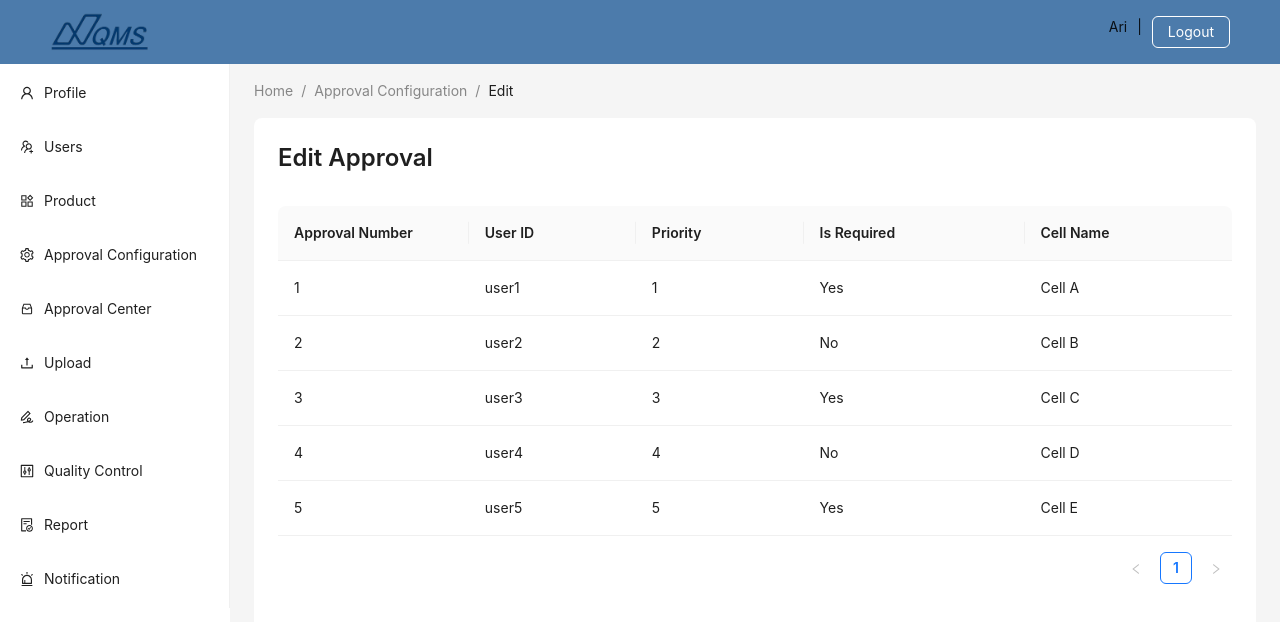
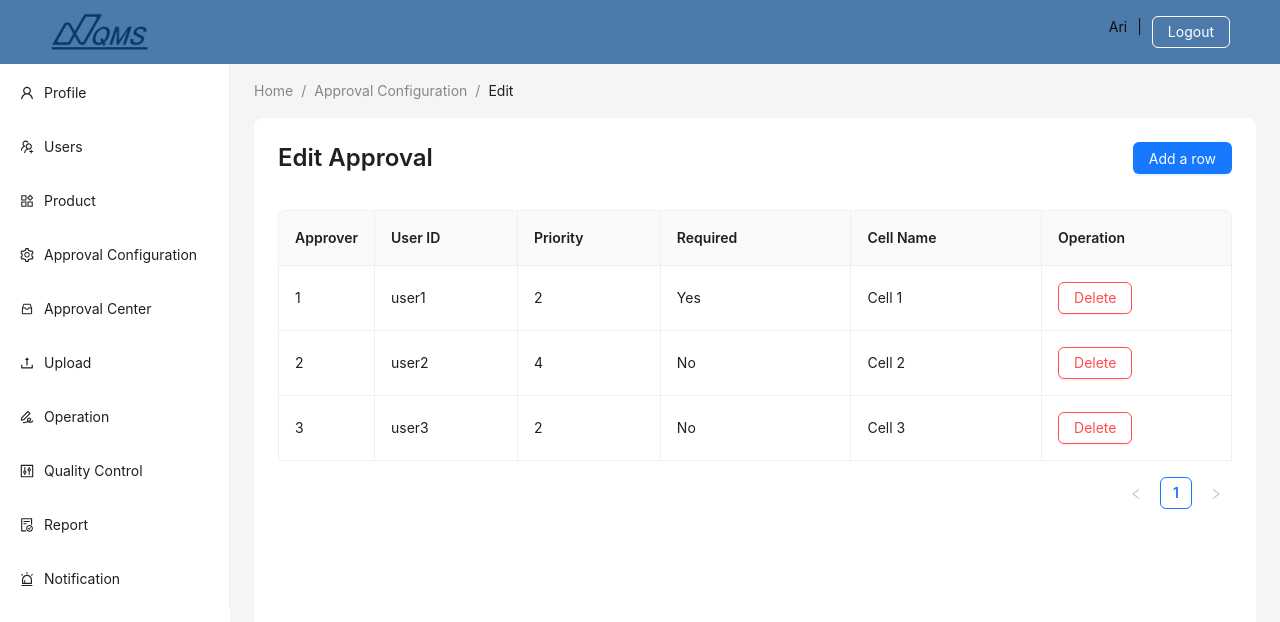
Before and after one commit to IQMS-System/AnalysisToolFrontend, a React (Vite) app: page /approval-config/edit in a window 1280 px wide. Shown: the top 622 px of the page. Built offline with nearby package versions, Linux system fonts and the light colour scheme.

Commit message:
feat: add editable edit approval

```diff
--- a/src/routes/ApprovalConfigPage/ApprovalEdit.tsx
+++ b/src/routes/ApprovalConfigPage/ApprovalEdit.tsx
@@ -1,92 +1,267 @@
-import { Flex, Table, TableProps, Typography } from "antd";
+import {
+  Button,
+  Flex,
+  Form,
+  FormInstance,
+  Input,
+  InputRef,
+  Popconfirm,
+  Table,
+  Typography,
+} from "antd";
 import BaseLayout from "../../components/BaseLayout";
+import React, { useContext, useEffect, useRef, useState } from "react";
 
 const { Title } = Typography;
 
-interface DataType {
+interface Item {
   key: string;
   userId: string;
   priority: number;
-  level: string;
+  isRequired: boolean;
   cellName: string;
 }
 
-const data: DataType[] = [
-  {
-    key: "1",
-    userId: "user1",
-    priority: 1,
-    level: "Yes",
-    cellName: "Cell A",
-  },
-  {
-    key: "2",
-    userId: "user2",
-    priority: 2,
-    level: "No",
-    cellName: "Cell B",
-  },
-  {
-    key: "3",
-    userId: "user3",
-    priority: 3,
-    level: "Yes",
-    cellName: "Cell C",
-  },
-  {
-    key: "4",
-    userId: "user4",
-    priority: 4,
-    level: "No",
-    cellName: "Cell D",
-  },
-  {
-    key: "5",
-    userId: "user5",
-    priority: 5,
-    level: "Yes",
-    cellName: "Cell E",
-  },
-];
+interface EditableRowProps {
+  index: number;
+}
+
+const EditableContext = React.createContext<FormInstance<unknown> | null>(null);
+
+const EditableRow: React.FC<EditableRowProps> = ({ index, ...props }) => {
+  const [form] = Form.useForm();
+
+  return (
+    <Form form={form} component={false}>
+      <EditableContext.Provider value={form}>
+        <tr {...props} key={index} />
+      </EditableContext.Provider>
+    </Form>
+  );
+};
+
+interface EditableCellProps {
+  title: React.ReactNode;
+  editable: boolean;
+  dataIndex: keyof Item;
+  record: Item;
+  handleSave: (record: Item) => void;
+}
+
+const EditableCell: React.FC<React.PropsWithChildren<EditableCellProps>> = ({
+  title,
+  editable,
+  children,
+  dataIndex,
+  record,
+  handleSave,
+  ...restProps
+}) => {
+  const [editing, setEditing] = useState(false);
+  const inputRef = useRef<InputRef>(null);
+  const form = useContext(EditableContext)!;
+
+  useEffect(() => {
+    if (editing) {
+      inputRef.current?.focus();
+    }
+  }, [editing]);
+
+  const toggleEdit = () => {
+    setEditing(!editing);
+    form.setFieldsValue({ [dataIndex]: record[dataIndex] });
+  };
+
+  const save = async () => {
+    try {
+      const values = (await form.validateFields()) as object;
+
+      toggleEdit();
+
+      handleSave({ ...record, ...values });
+    } catch (errInfo) {
+      console.log("Save failed:", errInfo);
+    }
+  };
+
+  let childNode = children;
+
+  if (editable) {
+    childNode = editing ? (
+      <Form.Item
+        style={{ margin: 0 }}
+        name={dataIndex}
+        rules={[
+          {
+            required: true,
+            message: `${title} is required.`,
+          },
+        ]}
+      >
+        <Input ref={inputRef} onPressEnter={save} onBlur={save} />
+      </Form.Item>
+    ) : (
+      <div
+        className="editable-cell-value-wrap"
+        style={{ paddingRight: 24 }}
+        onClick={toggleEdit}
+      >
+        {children}
+      </div>
+    );
+  }
+
+  return <td {...restProps}>{childNode}</td>;
+};
+
+type EditableTableProps = Parameters<typeof Table>[0];
+type ColumnTypes = Exclude<EditableTableProps["columns"], undefined>;
+
+interface DataType {
+  key: React.Key;
+  userId: string;
+  priority: number;
+  isRequired: boolean;
+  cellName: string;
+}
+
+const generateData = (count: number): DataType[] => {
+  const data: DataType[] = [];
+  for (let i = 1; i <= count; i++) {
+    data.push({
+      key: i,
+      userId: `user${i}`,
+      priority: Math.floor(Math.random() * 5) + 1,
+      isRequired: Math.random() < 0.5,
+      cellName: `Cell ${i}`,
+    });
+  }
+  return data;
+};
 
 const ApprovalEditPage = () => {
-  const columnsApproval: TableProps<DataType>["columns"] = [
+  const [dataSource, setDataSource] = useState<DataType[]>(generateData(3));
+
+  const [count, setCount] = useState(4);
+
+  const handleDelete = (key: React.Key) => {
+    const newData = dataSource.filter((item) => item.key !== key);
+    setDataSource(newData);
+  };
+
+  const defaultColumns = [
     {
-      title: "Approval Number",
+      title: "Approver",
       dataIndex: "key",
-      key: "number",
-      width: "20%",
+      width: "10%",
     },
     {
       title: "User ID",
       dataIndex: "userId",
-      key: "userId",
+      width: "15%",
+      editable: true,
     },
     {
       title: "Priority",
       dataIndex: "priority",
-      key: "priority",
+      width: "15%",
+      editable: true,
     },
     {
-      title: "Is Required",
-      dataIndex: "level",
-      key: "level",
+      title: "Required",
+      dataIndex: "isRequired",
+      width: "20%",
+      render: (isRequired: boolean) => (isRequired ? "Yes" : "No"),
     },
     {
       title: "Cell Name",
       dataIndex: "cellName",
-      key: "cellName",
+      width: "20%",
+      editable: true,
+    },
+    {
+      title: "Operation",
+      dataIndex: "operation",
+      render: (_: unknown, record: DataType) =>
+        dataSource.length >= 1 ? (
+          <Popconfirm
+            title="Sure to delete?"
+            onConfirm={() => handleDelete(record.key)}
+          >
+            <Button danger>Delete</Button>
+          </Popconfirm>
+        ) : null,
     },
   ];
+
+  const handleAdd = () => {
+    const newData: DataType = {
+      key: count,
+      userId: `user${count}`,
+      priority: Math.floor(Math.random() * 5) + 1,
+      isRequired: Math.random() < 0.5,
+      cellName: `Cell ${count}`,
+    };
+    setDataSource([...dataSource, newData]);
+    setCount(count + 1);
+  };
+
+  const handleSave = (row: DataType) => {
+    const newData = [...dataSource];
+    const index = newData.findIndex((item) => row.key === item.key);
+    const item = newData[index];
+    newData.splice(index, 1, {
+      ...item,
+      ...row,
+    });
+    setDataSource(newData);
+  };
+
+  const components = {
+    body: {
+      row: EditableRow,
+      cell: EditableCell,
+    },
+  };
+
+  const columns = defaultColumns.map((col) => {
+    if (!col.editable) {
+      return col;
+    }
+    return {
+      ...col,
+      onCell: (record: DataType) => ({
+        record,
+        editable: col.editable,
+        dataIndex: col.dataIndex,
+        title: col.title,
+        handleSave,
+      }),
+    };
+  });
 
   return (
     <BaseLayout breadCrumb={["Home", "Approval Configuration", "Edit"]}>
       <Flex vertical gap={20}>
         <Flex justify="space-between">
           <Title level={3}>Edit Approval</Title>
+
+          <Button
+            onClick={handleAdd}
+            type="primary"
+            style={{ marginBottom: 16 }}
+          >
+            Add a row
+          </Button>
         </Flex>
 
-        <Table columns={columnsApproval} dataSource={data} />
+        <Table
+          components={components}
+          rowClassName={() => "editable-row"}
+          bordered
+          dataSource={dataSource}
+          columns={columns as ColumnTypes}
+        />
       </Flex>
     </BaseLayout>
   );
```
